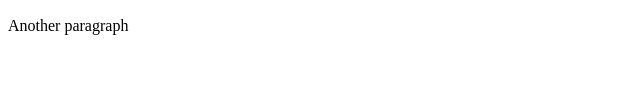
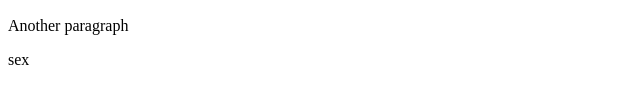
Before and after one commit to IagoPP/PROJECTGIT, a plain HTML site: page index.html in a window 1280 px wide. Shown: the part 148-252 px from the top of the page, 0-640 px from the left. Drawn offline with Linux system fonts and the light colour scheme.

Commit message:
My index 2

```diff
--- a/index.html
+++ b/index.html
@@ -11,5 +11,6 @@
     <p>First paragraph</p>
     <h2>important info</h2>
     <p>Another paragraph</p>
+    <p>sex</p>
 </body>
 </html>
```
